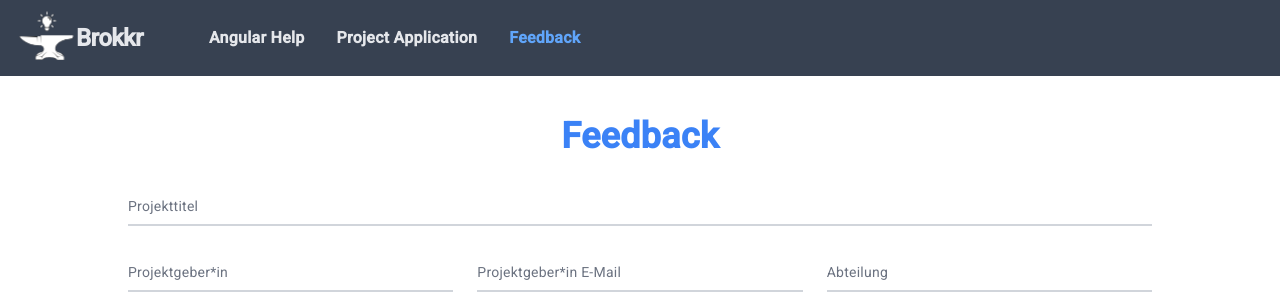
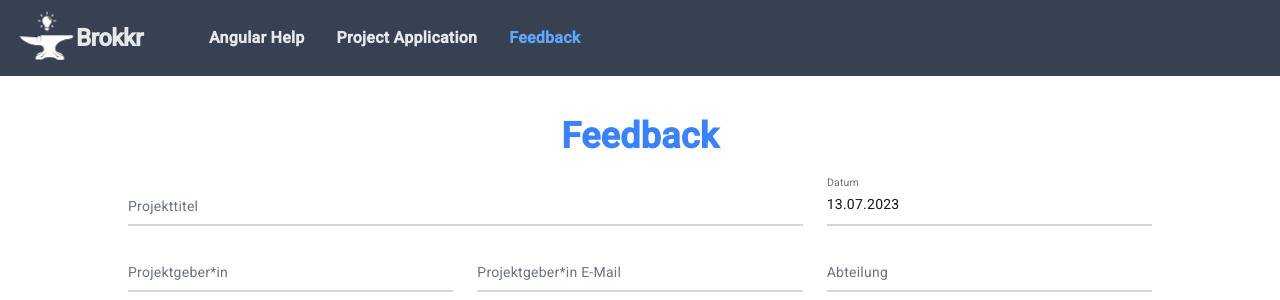
Before and after one commit to Himmelschrei/Brokkr, an Angular app: page /feedback/feedback.component.html in a window 1280 px wide. Shown: the top 300 px of the page. Built offline with nearby package versions, Linux system fonts and the light colour scheme.

Commit message:
Add current date to both feedback and project

```diff
--- a/src/app/feedback/feedback.component.html
+++ b/src/app/feedback/feedback.component.html
@@ -4,9 +4,15 @@
     </div>
 
     <form class="form">
-        <div class="input-group-1 group">
-            <input type="projecTitle" name="floating_projectTitle" id="floating_projectTitle" class="input-form peer" placeholder=" " required />
-            <label for="floating_projectTitle" class="label-form">Projekttitel</label>
+        <div class="input-group-3">
+            <div class="input-group-1 col-span-2 group">
+                <input type="projecTitle" name="floating_projectTitle" id="floating_projectTitle" class="input-form peer" placeholder=" " required />
+                <label for="floating_projectTitle" class="label-form">Projekttitel</label>
+            </div>
+            <div class="input-group-1 col-span-1 group">
+                <input type="text" id="currentDate" class="input-form peer" [value]="currentDate" readonly />
+                <label for="currentDate" class="label-form">Datum</label>
+            </div>
         </div>
         <div class="input-group-3">
             <div class="input-group-1 group">
--- a/src/app/feedback/feedback.component.ts
+++ b/src/app/feedback/feedback.component.ts
@@ -1,4 +1,4 @@
-import { Component } from '@angular/core';
+import { Component, OnInit } from '@angular/core';
 import { CommonModule } from '@angular/common';
 
 @Component({
@@ -10,6 +10,26 @@ import { CommonModule } from '@angular/common';
   templateUrl: './feedback.component.html',
   styleUrls: ['./feedback.component.css']
 })
-export class FeedbackComponent {
+export class FeedbackComponent implements OnInit {
+  currentDate: string = '';
 
+  constructor() { }
+
+  ngOnInit(): void {
+    this.setCurrentDate();
+  }
+
+  setCurrentDate(): void {
+    const currentDateInput = document.getElementById('currentDate') as HTMLInputElement;
+    const now = new Date();
+    const day = this.formatNumber(now.getDate());
+    const month = this.formatNumber(now.getMonth() + 1); //Months are zero-based
+    const year = now.getFullYear();
+
+    this.currentDate = `${day}.${month}.${year}`;
+  }
+
+  private formatNumber(number: number): string {
+    return number < 10 ? `0${number}` : `${number}`;
+  }
 }
--- a/src/app/project-application/project-application.component.html
+++ b/src/app/project-application/project-application.component.html
@@ -4,9 +4,15 @@
     </div>
 
     <form class="form">
-        <div class="input-group-1 group">
-            <input type="projectTitle" name="floating_projectTitle" id="floating_projectTitle" class="input-form peer" placeholder=" " required />
-            <label for="floating_projectTitle" class="label-form">Projekttitel</label>
+        <div class="input-group-3">
+            <div class="input-group-1 col-span-2 group">
+                <input type="projectTitle" name="floating_projectTitle" id="floating_projectTitle" class="input-form peer" placeholder=" " required />
+                <label for="floating_projectTitle" class="label-form">Projekttitel</label>
+            </div>
+            <div class="input-group-1 col-span-1 group">
+                <input type="text" id="currentDate" class="input-form peer" [value]="currentDate" readonly />
+                <label for="currentDate" class="label-form">Datum</label>
+            </div>
         </div>
         <div class="input-group-2">
             <div class="input-group-1 group">
--- a/src/app/project-application/project-application.component.ts
+++ b/src/app/project-application/project-application.component.ts
@@ -1,4 +1,4 @@
-import { Component } from '@angular/core';
+import { Component, OnInit } from '@angular/core';
 import { CommonModule } from '@angular/common';
 import { ProjectApplicationForm } from '../project-application-form';
 import { MatDatepickerModule } from '@angular/material/datepicker';
@@ -13,18 +13,27 @@ import { MatDatepickerModule } from '@angular/material/datepicker';
   styleUrls: ['./project-application.component.css']
 })
 export class ProjectApplicationComponent {
-  model = new ProjectApplicationForm('Test Application',
-  new Date('2023-07-27'),
-  'Carlos Pineda',
-  'Softwareentwicklung',
-  new Date('01.01.2024'),
-  new Date('01.02.2024'),
-  'This is just a test description for the project.',
-  'Capability test description',
-  'Schedule test description',
-  'Contact Person',
-  'Miscellanous string'
-  );
+  currentDate: string = '';
+
+  constructor() {  }
+
+  ngOnInit(): void {
+    this.setCurrentDate();
+  }
+
+  setCurrentDate(): void {
+    const currentDateInput = document.getElementById('currentDate') as HTMLInputElement;
+    const now = new Date();
+    const day = this.formatNumber(now.getDate());
+    const month = this.formatNumber(now.getMonth() + 1); //Months are zero-based
+    const year = now.getFullYear();
+
+    this.currentDate = `${day}.${month}.${year}`;
+  }
+
+  private formatNumber(number: number): string {
+    return number < 10 ? `0${number}` : `${number}`;
+  }
 
   submitted = false;
 
```
